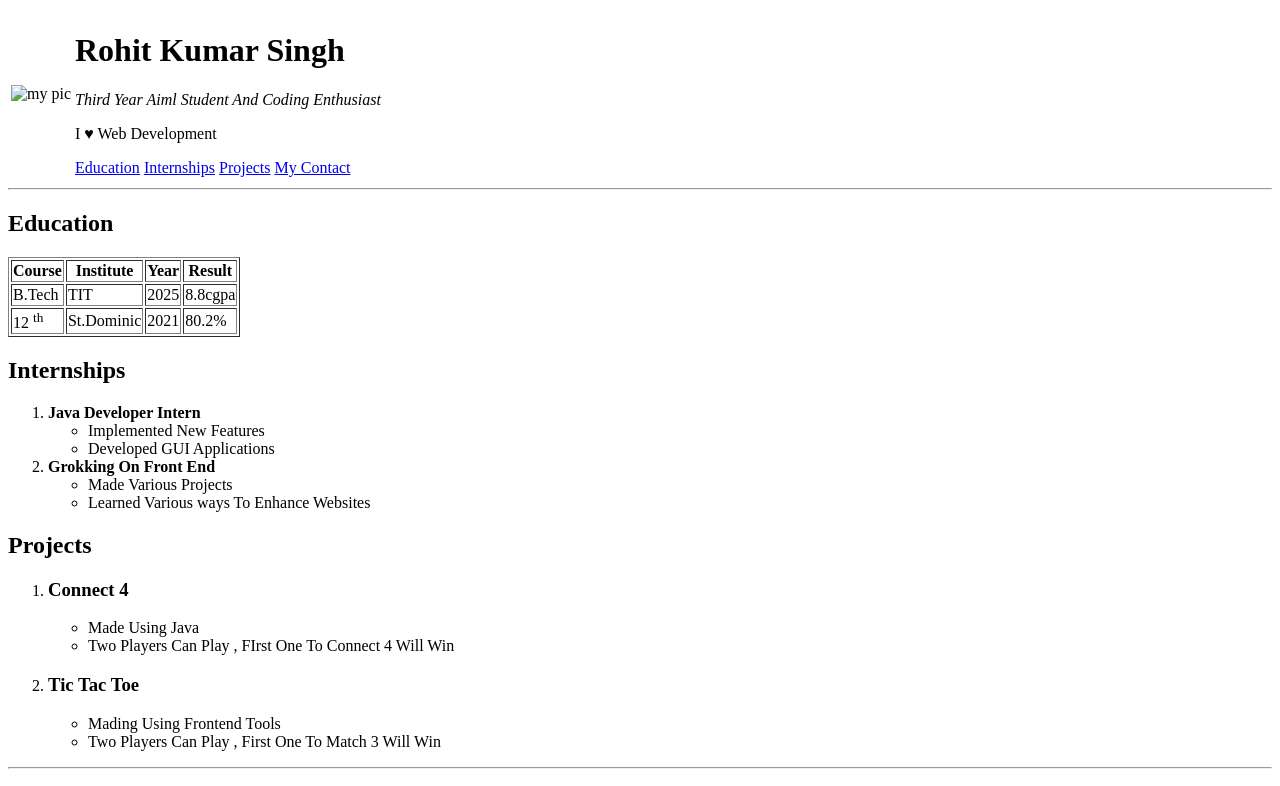
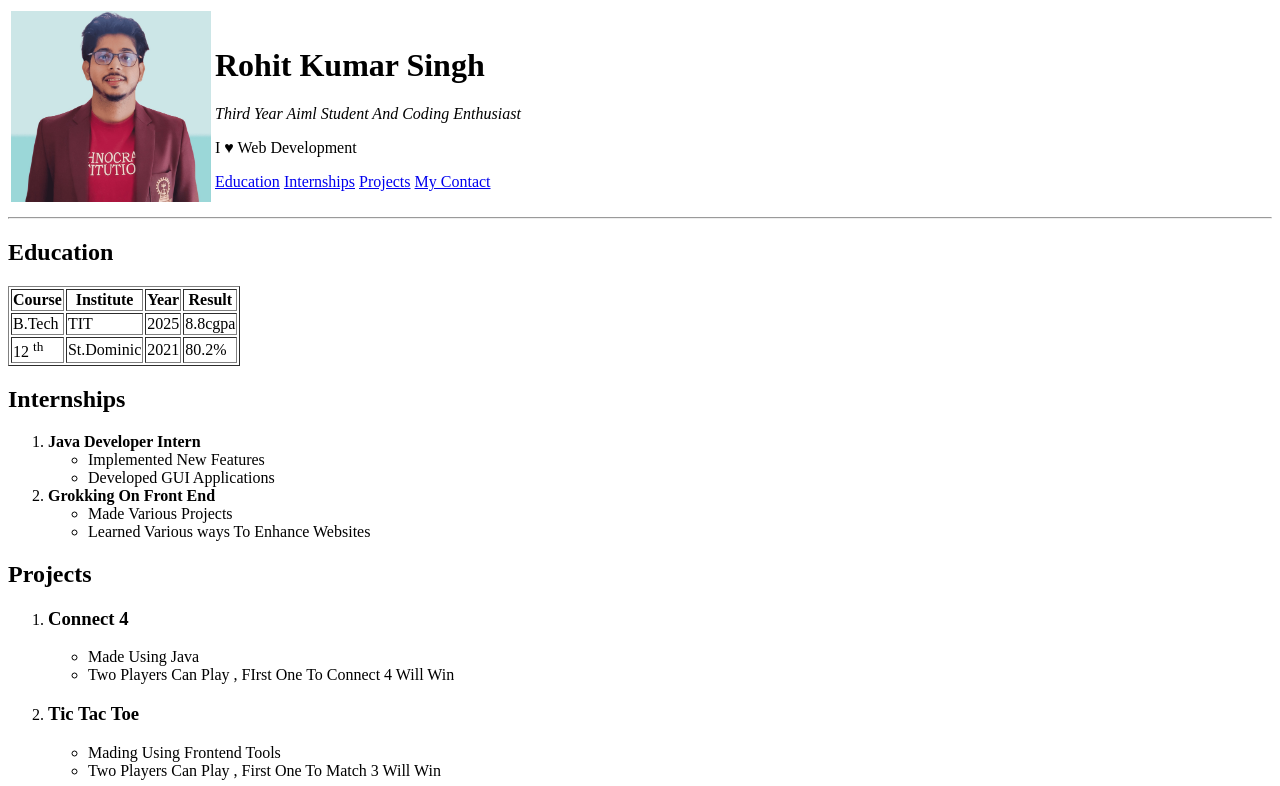
Before and after one commit to Rohit292004/resumee, a plain HTML site: page index.html in a window 1280 px wide. Shown: the top 786 px of the page. Drawn offline with Linux system fonts and the light colour scheme.

Commit message:
Update index.html

```diff
--- a/index.html
+++ b/index.html
@@ -17,7 +17,7 @@
 
             <table>
                 <tr>
-                    <td> <img width="200" src="images/mypic.jpg" alt="my pic">
+                    <td> <img width="200" src="mypic.jpg" alt="my pic">
                     </td>
 
                     <td>
```
